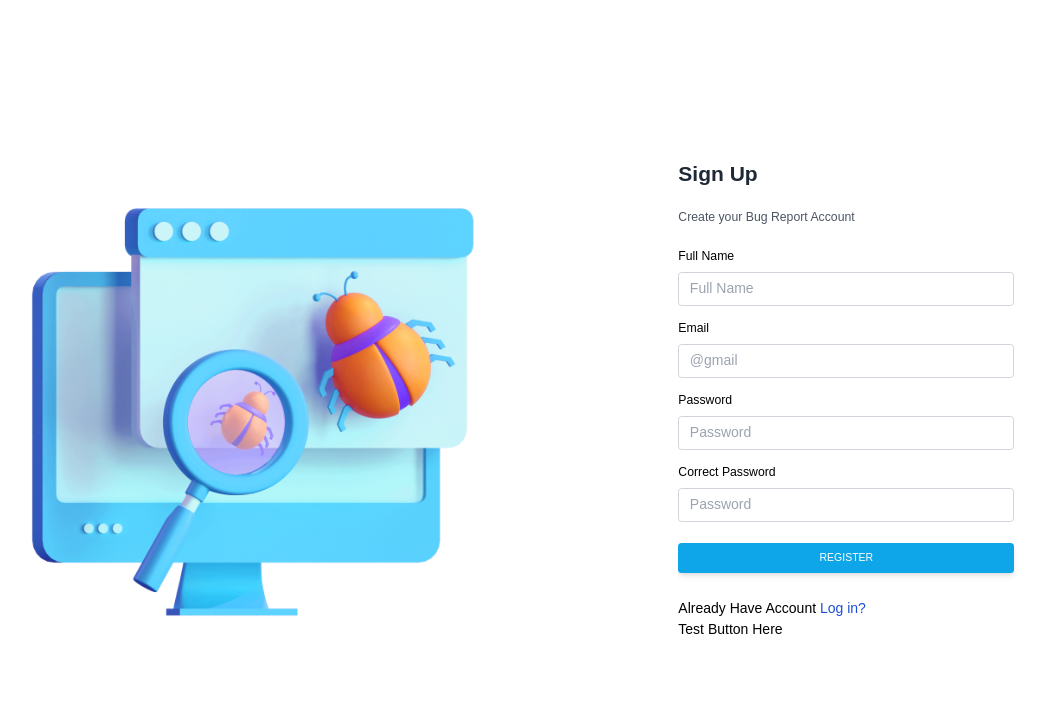
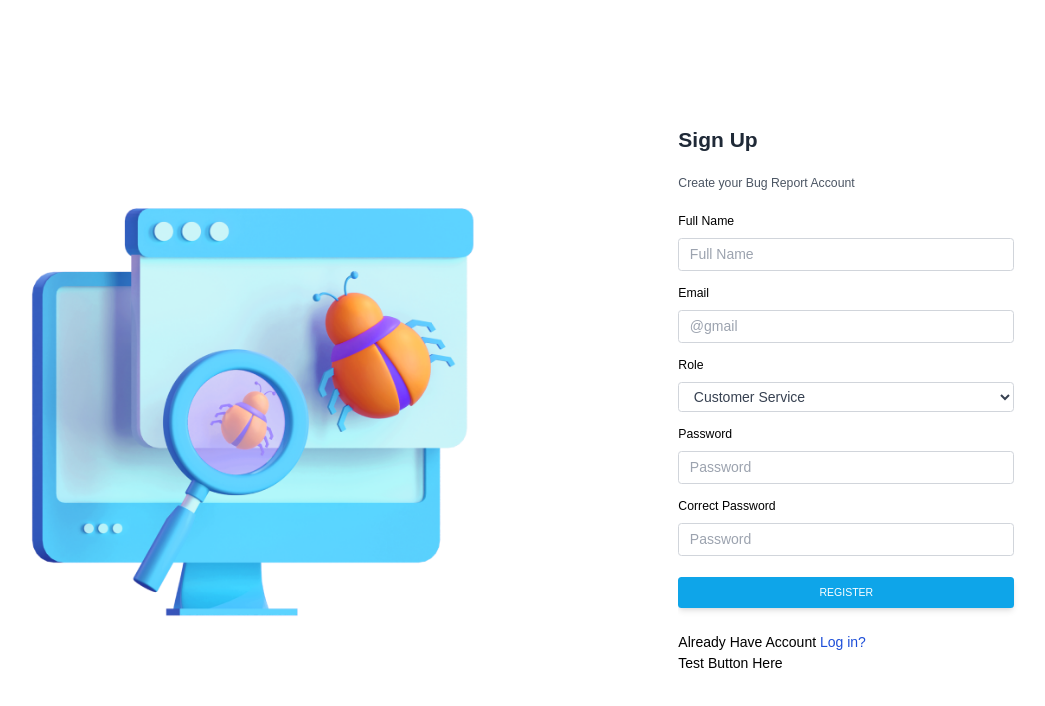
Before and after one commit to nunutech40/cs-ticketing-rjs, a React (Create React App) app: page /register in a window 1280 px wide. Shown: the top 706 px of the page, without its empty margins (175-1220 px from the left). Built offline with nearby package versions, Linux system fonts and the light colour scheme; the HTML template or start-up script is replaced by a standard one.

Commit message:
add drop dow to choose role (tech/cs)

```diff
--- a/src/components/auth/register.js
+++ b/src/components/auth/register.js
@@ -1,8 +1,8 @@
-import React, {Fragment, useContext, useEffect, useState} from 'react'
+import React, { Fragment, useContext, useEffect, useState } from 'react'
 import { useNavigate } from 'react-router-dom';
 import BugReportLogo from "../../assets/bugreport.png";
 import axios from "axios";
-import {AuthContext} from "../../App";
+import { AuthContext } from "../../App";
 const api = 'http://127.0.0.1:8000/api/';
 
 export default function Register(props) {
@@ -11,13 +11,13 @@ export default function Register(props) {
     const { dispatch } = useContext(AuthContext)
     const history = useNavigate();
 
-    const initialState = { isSubmitting: false, errorMessage: null}
+    const initialState = { isSubmitting: false, errorMessage: null }
     const stateForm = { fullName: "", email: "", role: "CS", password: "", verifyPassword: "" }
 
     const [dataAct, setDataAct] = useState(initialState);
     const [dataForm, setDataForm] = useState(stateForm);
     const [testAja, setTestAja] = useState("")
-    useEffect (() => {
+    useEffect(() => {
 
     }, []);
 
@@ -97,7 +97,7 @@ export default function Register(props) {
         history('/login');
     }
 
-    return(
+    return (
         <section>
             <div className="h-screen md:flex">
                 <div className="relative overflow-hidden md:flex w-2/3 bg-white justify-around items-center hidden">
@@ -139,6 +139,24 @@ export default function Register(props) {
                                 value={dataForm.email}
                             />
                         </div>
+
+                        <div className="mb-4 max-w-sm">
+                            <label className="block text-grey-darker text-sm mb-2" htmlFor="role">
+                                Role
+                            </label>
+                            <select
+                                className="form-control block w-full px-3 py-1.5 text-base font-normal text-gray-700 bg-white bg-clip-padding border border-solid border-gray-300 rounded transition ease-in-out m-0 focus:text-gray-700 focus:bg-white focus:border-blue-600 focus:outline-none"
+                                id="role"
+                                name="role"
+                                value={dataForm.role}
+                                onChange={handleInputChange}
+                            >
+                                <option value="CS">Customer Service</option>
+                                <option value="Tech">Tech</option>
+                            </select>
+                        </div>
+
+
                         <div className="mb-4 max-w-sm">
                             <label className="block text-grey-darker text-sm mb-2" htmlFor="fullness">
                                 Password
```
Lines whose indentation alone changed are shown as unchanged.
